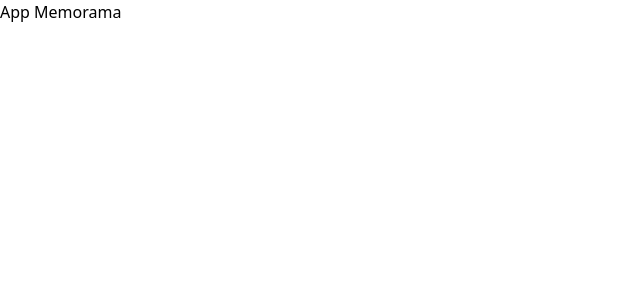
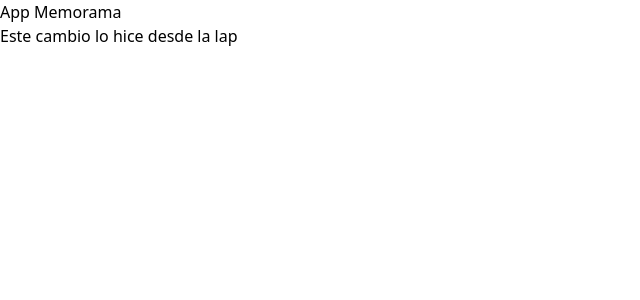
Before and after one commit to kalg12/MemoGameApp, a Next.js app: page / in a window 1280 px wide. Shown: the top 300 px of the page, without its empty margins (0-640 px from the left). Built offline with nearby package versions, Linux system fonts and the light colour scheme.

Commit message:
Cambios desde laptop

```diff
--- a/src/app/page.tsx
+++ b/src/app/page.tsx
@@ -1,3 +1,8 @@
 export default function Home() {
-  return <h1>App Memorama</h1>;
+  return (
+    <>
+      <h1>App Memorama</h1>
+      <h2>Este cambio lo hice desde la lap</h2>
+    </>
+  );
 }
```
